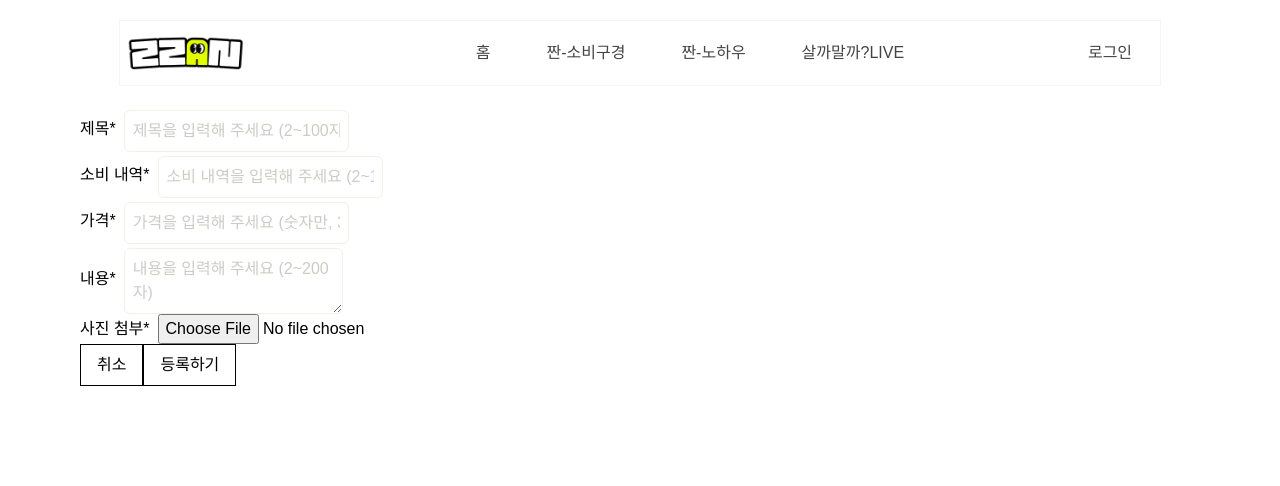
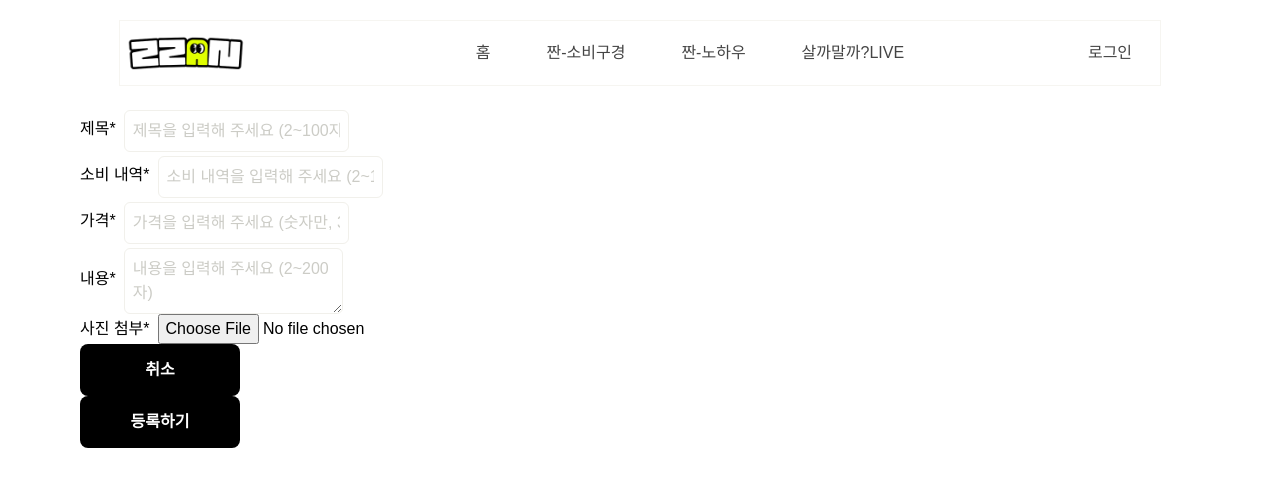
Before and after one commit to ZZANTech/ZZANTech-Fe, a Next.js app: page /boards/votes/write in a window 1280 px wide. Shown: the top 486 px of the page. Built offline with nearby package versions, Linux system fonts and the light colour scheme; no server answers; a web font is replaced by a local one.

Commit message:
feat: add bgcolor prop to button component

```diff
--- a/src/components/Button/Button.tsx
+++ b/src/components/Button/Button.tsx
@@ -1,24 +1,55 @@
+"use client";
 import Link from "next/link";
-import { ComponentProps, ReactNode } from "react";
+import { ComponentProps, MouseEventHandler, ReactNode } from "react";
 
-type ButtonProps =
+type ButtonProps = CustomButtonProps & {
+  bgColor?: "black" | "white" | "main";
+  disabled?: boolean;
+};
+
+type CustomButtonProps =
   | ({ href?: undefined } & ComponentProps<"button">)
-  | (({ href: string } & ComponentProps<typeof Link>) & {
-      children: ReactNode;
-    });
+  | ({ href: string } & ComponentProps<typeof Link>);
 
-function Button({ children, className = "", ...props }: ButtonProps) {
-  const buttonBaseStyle = "px-4 py-2 border border-black";
+function Button({ children, bgColor, disabled, className = "", ...props }: ButtonProps) {
+  const bgBlack = "bg-black text-white border-none";
+  const bgWhite = "bg-white text-black border border-[#111111]";
+  const bgMain = "bg-main text-black border-none";
 
+  const getColorClass = (bgColor?: "black" | "white" | "main") => {
+    switch (bgColor) {
+      case "black":
+        return bgBlack;
+      case "white":
+        return bgWhite;
+      case "main":
+        return bgMain;
+      default:
+        return bgBlack;
+    }
+  };
+  const color = getColorClass(bgColor);
+
+  const buttonBaseStyle = `flex justify-center items-center w-40 h-[52px] px-4 py-3 font-semibold border rounded-lg  `;
+  const combinedClassName = `${buttonBaseStyle} ${color} ${className} `;
+  const disableClassName = `${buttonBaseStyle} bg-[#f1f1f5] text-[#999999]`;
+  const finalClassName = disabled ? disableClassName : combinedClassName;
   if (props.href) {
+    if (disabled) {
+      return (
+        <span className={`cursor-default ${finalClassName}`} {...props} onClick={(e) => e.preventDefault()}>
+          {children}
+        </span>
+      );
+    }
     return (
-      <Link className={`${buttonBaseStyle} ${className}`} {...props}>
+      <Link className={` ${finalClassName}`} {...props}>
         {children}
       </Link>
     );
   } else if (typeof props.href === "undefined") {
     return (
-      <button className={`${buttonBaseStyle} ${className}`} {...props}>
+      <button className={finalClassName} disabled={disabled} {...props}>
         {children}
       </button>
     );
```
